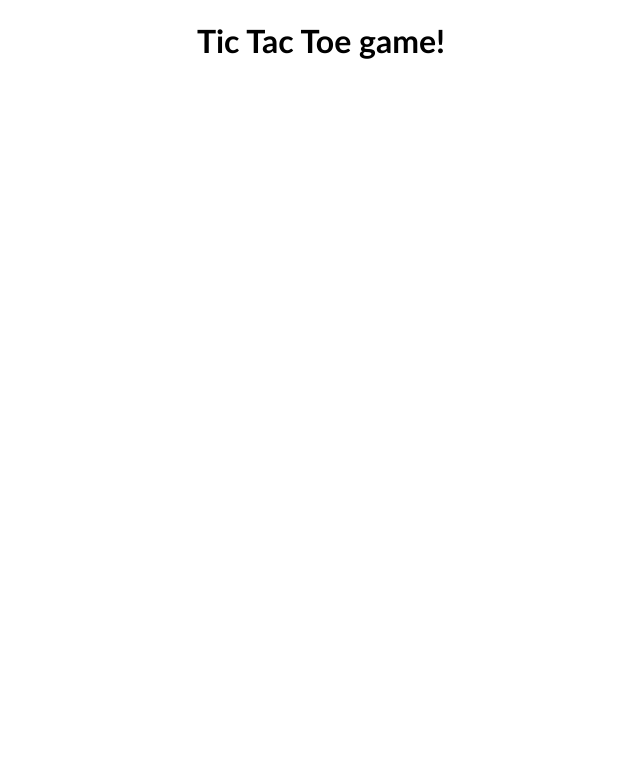
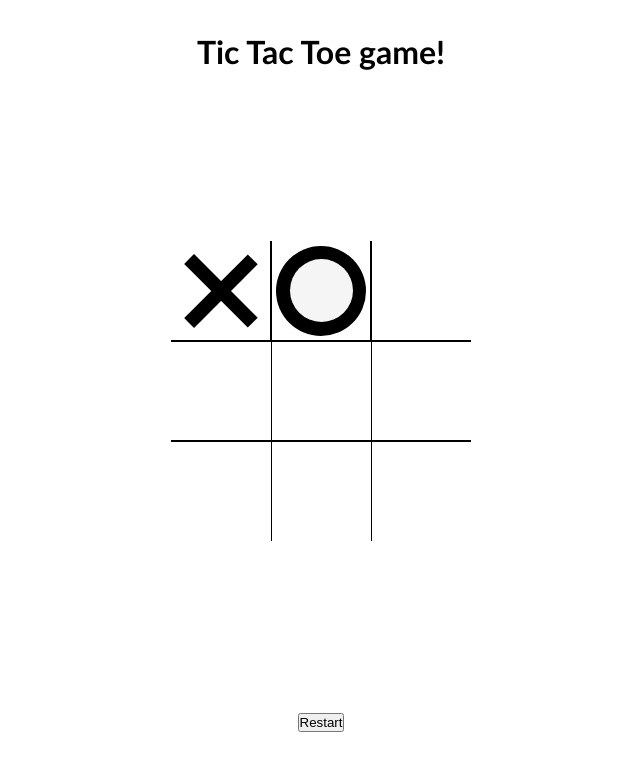
Before and after one commit to bashair0/the-odin-ticTacToe, a plain HTML site: page index.html in a window 1280 px wide. Shown: the whole page, without its empty margins (319-959 px from the left). Drawn offline with Linux system fonts and the light colour scheme.

Commit message:
Add and style game board and x and o elements

```diff
--- a/index.html
+++ b/index.html
@@ -8,5 +8,20 @@
   </head>
   <body>
     <h1>Tic Tac Toe game!</h1>
+    <div class="board" id="board">
+      <div class="cell x" data-cell></div>
+      <div class="cell circle" data-cell></div>
+      <div class="cell" data-cell></div>
+      <div class="cell" data-cell></div>
+      <div class="cell" data-cell></div>
+      <div class="cell" data-cell></div>
+      <div class="cell" data-cell></div>
+      <div class="cell" data-cell></div>
+      <div class="cell" data-cell></div>
+    </div>
+    <div class="winning-msg" id="winning-msg">
+      <div data-winning-msg-text></div>
+      <button type="button" id="restart-btn">Restart</button>
+    </div>
   </body>
 </html>
--- a/style.css
+++ b/style.css
@@ -3,14 +3,107 @@
   --clr-red: hsl(350, 66%, 51%);
   --clr-white: hsl(0, 0%, 96%);
   --clr-grey: hsl(0, 0%, 48%);
+
+  --cell-size: 100px;
+  --mark-size: calc(var(--cell-size) * 0.9);
+}
+
+*,
+*::after,
+*::before {
+  box-sizing: border-box;
+  margin: 0;
+  padding: 0;
 }
 
 body {
   font-family: "Gill Sans", "Gill Sans MT", Calibri, "Trebuchet MS", sans-serif;
   text-align: center;
+  padding-block: 2rem;
+  min-height: 100vh;
 }
 
 .dark-theme {
   background-color: var(--clr-black);
   color: var(--clr-white);
 }
+
+.board {
+  width: 100vw;
+  min-height: 80vh;
+  display: grid;
+  grid-template-columns: repeat(3, auto);
+  place-content: center;
+}
+
+.cell {
+  width: var(--cell-size);
+  height: var(--cell-size);
+  border: 1px solid var(--clr-black);
+  display: flex;
+  justify-content: center;
+  align-items: center;
+  position: relative;
+  cursor: pointer;
+}
+
+.cell:first-child,
+.cell:nth-child(2),
+.cell:nth-child(3) {
+  border-top: none;
+}
+
+.cell:nth-child(3n + 1) {
+  border-left: none;
+}
+
+.cell:nth-child(n + 3) {
+  border-right: none;
+}
+
+.cell:last-child,
+.cell:nth-child(7),
+.cell:nth-child(8) {
+  border-bottom: none;
+}
+
+.cell.x,
+.cell.circle {
+  cursor: not-allowed;
+}
+
+.cell.x::before,
+.cell.x::after {
+  content: "";
+  position: absolute;
+  width: calc(var(--mark-size) * 0.15);
+  height: var(--mark-size);
+  background-color: var(--clr-black);
+}
+
+.cell.x::before {
+  transform: rotate(45deg);
+}
+
+.cell.x::after {
+  transform: rotate(-45deg);
+}
+
+.cell.circle::before,
+.cell.circle::after {
+  content: "";
+  position: absolute;
+  border-radius: 50%;
+}
+
+.cell.circle::before {
+  width: var(--mark-size);
+  height: var(--mark-size);
+  background-color: var(--clr-black);
+}
+
+.cell.circle::after {
+  width: calc(var(--mark-size) * 0.7);
+  height: calc(var(--mark-size) * 0.7);
+  background-color: var(--clr-white);
+}
```
